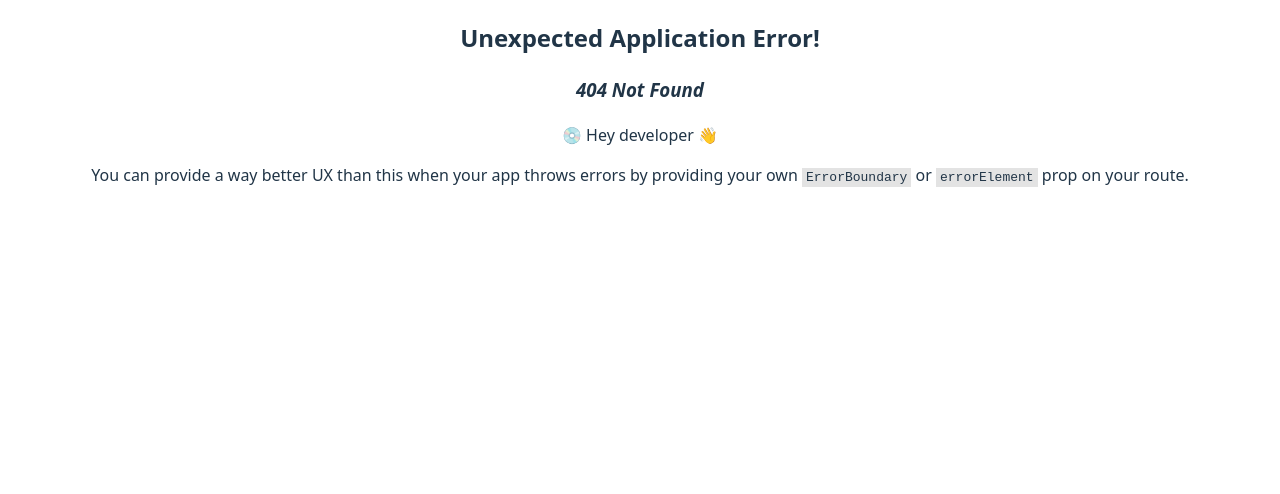
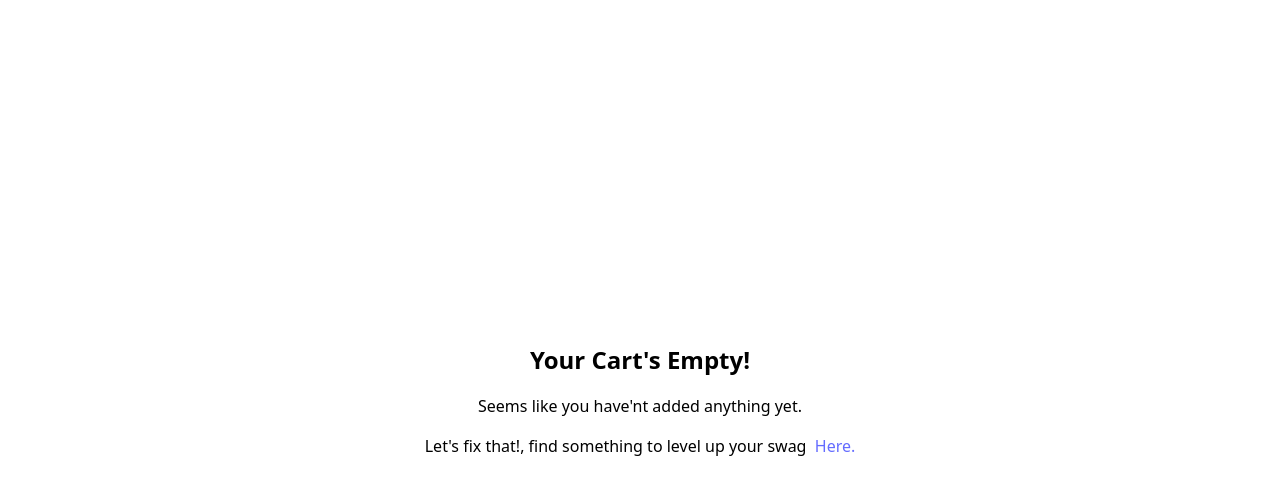
Before and after one commit to Dev-Dul/styz, a React (Vite) app: page /checkout in a window 1280 px wide. Before the commit this address had no page. Shown: the top 494 px of the page. Built offline with nearby package versions, Linux system fonts and the light colour scheme; no server answers.

Commit message:
Added error element for cart page

```diff
--- a/src/App.jsx
+++ b/src/App.jsx
@@ -1,11 +1,10 @@
 import { useState } from 'react'
-import reactLogo from './assets/react.svg'
 import Header from './Components/Header'
 import { Outlet } from 'react-router-dom'
 import './App.css'
 
 function App() {
-  const [cart, setCart] = useState({});
+  const [cart, setCart] = useState([]);
   function addCart(idt, cnt = 1){
     const item = {
       id: idt,
@@ -29,4 +28,4 @@ function App() {
   )
 }
 
-export default App
+export default App;
--- a/src/Components/Checkout.jsx
+++ b/src/Components/Checkout.jsx
@@ -1,3 +1,20 @@
+import useData from "./Handlers";
+import { Link } from "react-router-dom";
+import styles from '../Styles/Checkout.module.css';
+
 function Checkout(){
+    const { data, loading, error } = useData();
+    if(data.length === 0){
+        return (
+            <div className={styles.oops}>
+                <h2>Your Cart's Empty!</h2>
+                <p>Seems like you have'nt added anything yet.</p>
+                <p>Let's fix that!, find something to level up your swag &nbsp;
+                     <Link to="/shop">Here.</Link>
+                </p>
+            </div>
+        )
+    }
+}
 
-}
+export default Checkout;
--- a/src/Components/Error.jsx
+++ b/src/Components/Error.jsx
@@ -1,10 +1,9 @@
-import { useRouteError } from "react-router-dom";
-import styles from '../Styles/Error.module.css'
+import styles from '../Styles/Error.module.css';
 
 
 function ErrorPage( {error} ) {
 
-  return (
+  return(
     <div className={styles.error}>
       <h1>Oops!</h1>
       <p>Sorry, an unexpected error has occurred.</p>
--- a/src/Components/Handlers.jsx
+++ b/src/Components/Handlers.jsx
@@ -21,7 +21,6 @@ function useData(){
         );
 
         setData(fashionProducts);
-        console.log(fashionProducts); // Logs only fashion & accessories
       }catch(error){
         setError(error);
       }finally{
--- a/src/Components/Header.jsx
+++ b/src/Components/Header.jsx
@@ -12,7 +12,7 @@ function Header( {header} ){
         <div className={styles.icons}>
           <FaHome title="Home" size={20} onClick={() => navigate('/')}/>
           <FaShoppingBag title="Shop" size={20} onClick={() => navigate('shop')}/>
-          <FaShoppingCart title="Cart" size={20}/>
+          <FaShoppingCart title="Cart" size={20} onClick={() => navigate('checkout')}/>
         </div>
       </div>
     );
--- /dev/null
+++ b/src/Styles/Checkout.module.css
@@ -0,0 +1,15 @@
+.oops{
+    position: absolute;
+    height: 100vh;
+    width: 100vw;
+    display: flex;
+    align-items: center;
+    justify-content: center;
+    flex-direction: column;
+    background: white;
+    color: black;
+}
+
+.oops h2, .oops p:nth-last-child(1){
+    margin: 0;
+}
--- a/src/routes.jsx
+++ b/src/routes.jsx
@@ -1,6 +1,7 @@
 import App from "./App";
 import Shop from "./Components/Shop";
 import Hero from "./Components/Hero";
+import Checkout from "./Components/Checkout";
 
 
 const routes = [
@@ -17,6 +18,11 @@ const routes = [
                 path: "shop",
                 element: <Shop />,
             },
+
+            {
+                path: "checkout",
+                element: <Checkout />,
+            },
         ],
     },
 ]
```
